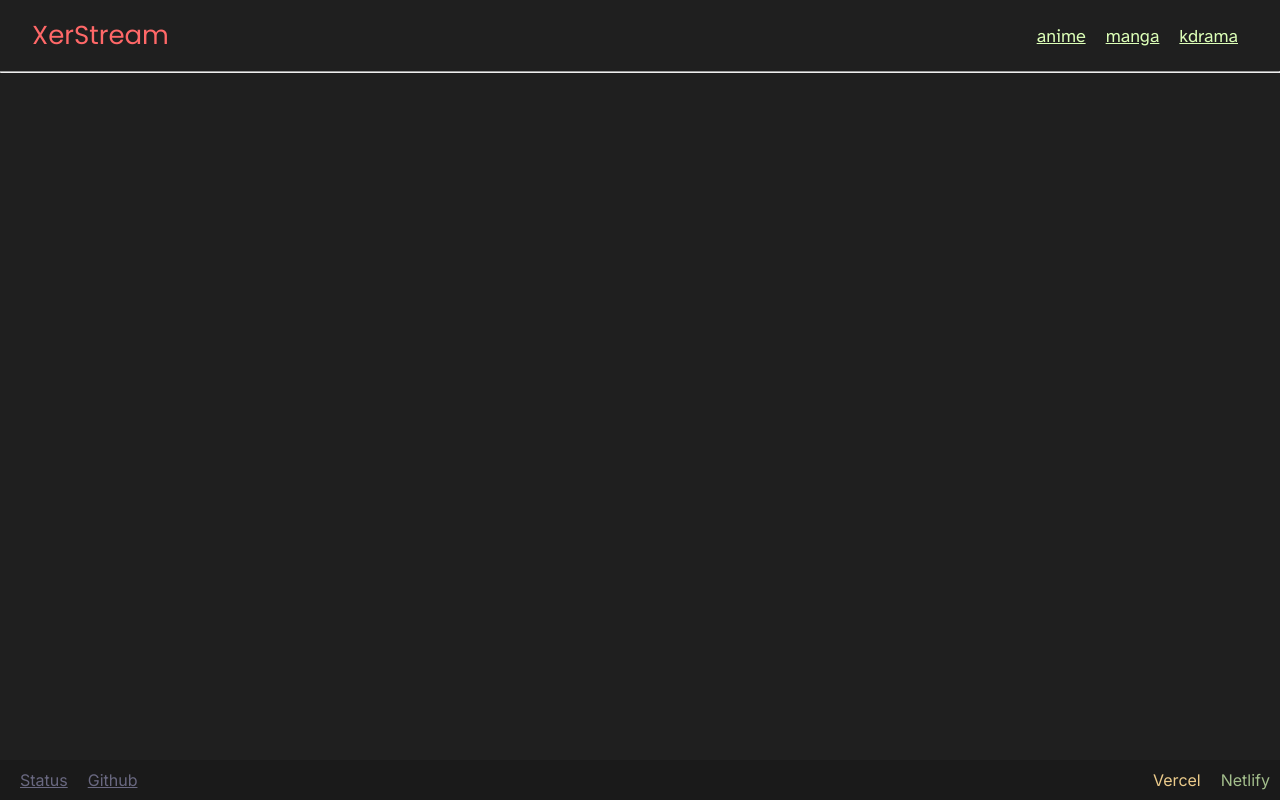
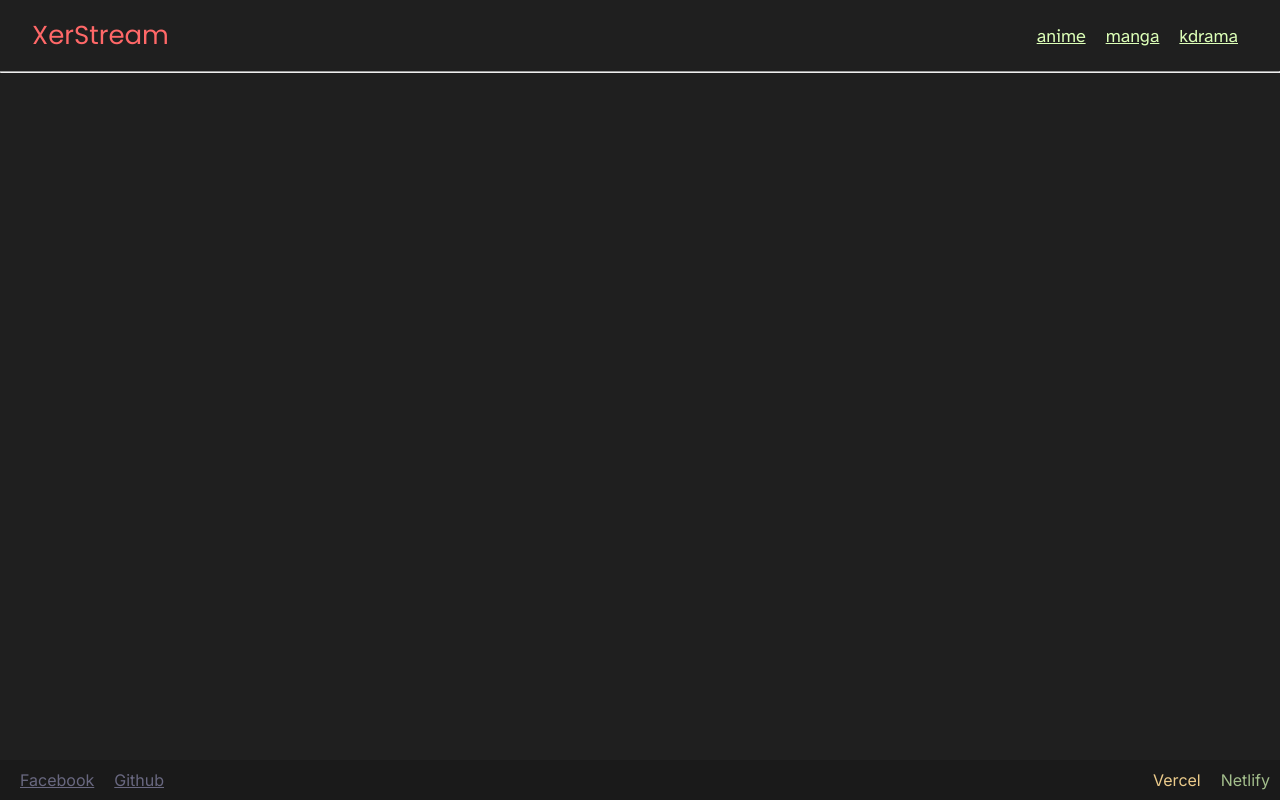
Before and after one commit to XerAnime/streamxe-test, a Next.js app: page /components/footer in a window 1280 px wide. Built offline with nearby package versions, Linux system fonts and the light colour scheme.

Commit message:
Update page.jsx

```diff
--- a/src/app/components/footer/page.jsx
+++ b/src/app/components/footer/page.jsx
@@ -5,13 +5,13 @@
 		<div className={styles.footer}>
 			<div className={styles.FooterLeftContainer}>
 				<a
-					href="https://stats.uptimerobot.com/Fxp7SE5Ll3"
+					href="https://www.facebook.com/profile.php?id=100069572806122"
 					target="_new"
 				>
-					Status
+					Facebook
 				</a>
 				<a
-					href="https://github.com/real-zephex/Dramalama"
+					href="https://github.com/Xerabmulac"
 					target="_new"
 				>
 					Github
@@ -21,13 +21,13 @@
 			<div className={styles.FooterRightContainer}>
 				<a
 					style={{ color: "#EBCB8B" }}
-					href="https://dramalama.vercel.app"
+					href="/"
 				>
 					Vercel
 				</a>
 				<a
 					style={{ color: "	#A3BE8C" }}
-					href="https://dramalama.netlify.app"
+					href="/"
 				>
 					Netlify
 				</a>
```
